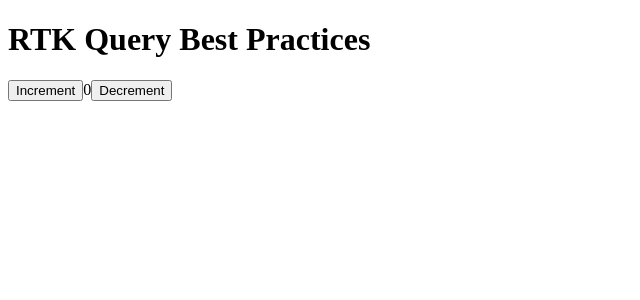
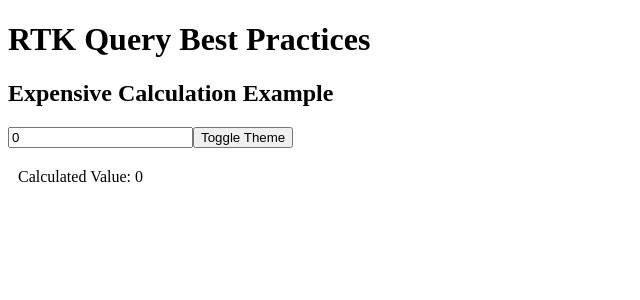
Before and after one commit to Sonu445kum/redux-toolkit-best-practices, a React (Vite) app: page / in a window 1280 px wide. Shown: the top 300 px of the page, without its empty margins (0-640 px from the left). Built offline with nearby package versions, Linux system fonts and the light colour scheme.

Commit message:
Solved One Problems of useMemo And Also see in the Profilers how to flow of  Our Componenets that is Expensive Calculations

```diff
--- a/src/App.jsx
+++ b/src/App.jsx
@@ -2,6 +2,7 @@
 import NewUsersList from "./components/NewUsersList"
 import UserLists from "./components/UserLists"
 import PostsList from "./Normalizations/PostsList"
+import ExpensiveCalculation from "./Performance-Optimizations/UseCallback/ExpensiveCalculations"
 
 
 
@@ -13,7 +14,7 @@
     <>
       <h1>RTK Query Best Practices</h1>
       {/* <UserLists/> */}
-      <Counter/>
+      {/* <Counter/> */}
       {/*  */}
       {/* <UserLists/> */}
 
@@ -22,6 +23,9 @@
 
       {/* React Devs Tools Understands and Check how perform in the browser */}
       {/* <NewUsersList/> */}
+
+      {/* Performance Optimizations */}
+      <ExpensiveCalculation/>
     </>
   )
 }
--- /dev/null
+++ b/src/Performance-Optimizations/UseCallback/ExpensiveCalculations.jsx
@@ -0,0 +1,36 @@
+// components/ExpensiveCalculation.jsx
+import React, { useState, useMemo } from "react";
+
+const ExpensiveCalculation = () => {
+  const [count, setCount] = useState(0);
+  const [dark, setDark] = useState(false);
+
+  // Expensive calculation function
+  const expensiveValue = useMemo(() => {
+    console.log("Expensive calculation running...");
+    for (let i = 0; i < 1000000000; i++) {} // Heavy loop
+    return count * 2;
+  }, [count]);
+
+  const themeStyle = {
+    backgroundColor: dark ? "black" : "white",
+    color: dark ? "white" : "black",
+    padding: "10px",
+    marginTop: "10px"
+  };
+
+  return (
+    <div>
+      <h2>Expensive Calculation Example</h2>
+      <input
+        type="number"
+        value={count}
+        onChange={(e) => setCount(parseInt(e.target.value) || 0)}
+      />
+      <button onClick={() => setDark((prev) => !prev)}>Toggle Theme</button>
+      <div style={themeStyle}>Calculated Value: {expensiveValue}</div>
+    </div>
+  );
+};
+
+export default ExpensiveCalculation;
--- a/src/main.jsx
+++ b/src/main.jsx
@@ -12,17 +12,40 @@
 //   </React.StrictMode>
 // );
 
-import React from 'react'
-import ReactDOM from 'react-dom/client'
-import App from './App'
-import store from './store'
-import { Provider } from 'react-redux'
+// import React from 'react'
+// import ReactDOM from 'react-dom/client'
+// import App from './App'
+// import store from './store'
+// import { Provider } from 'react-redux'
 
-// As of React 18
-const root = ReactDOM.createRoot(document.getElementById('root'))
+// // As of React 18
+// const root = ReactDOM.createRoot(document.getElementById('root'))
 
-root.render(
-  <Provider store={store}>
-    <App />
-  </Provider>,
+// root.render(
+//   <Provider store={store}>
+//     <App />
+//   </Provider>,
+// )
+
+
+// Performance Optimizations
+// Add the provider in the main.jsx file
+import { StrictMode } from 'react'
+import { createRoot } from 'react-dom/client'
+// import './index.css'
+import App from './App.jsx'
+
+// Redux imports
+//Provider:
+// React app ko Redux store se connect karta hai.
+// Iske bina React components store ko access nahi kar paate.
+// import { Provider } from 'react-redux'
+// import { store } from './store.js'
+
+createRoot(document.getElementById('root')).render(
+  <StrictMode>
+    {/* <Provider store={store}> */}
+      <App />
+    {/* </Provider> */}
+  </StrictMode>
 )
```
